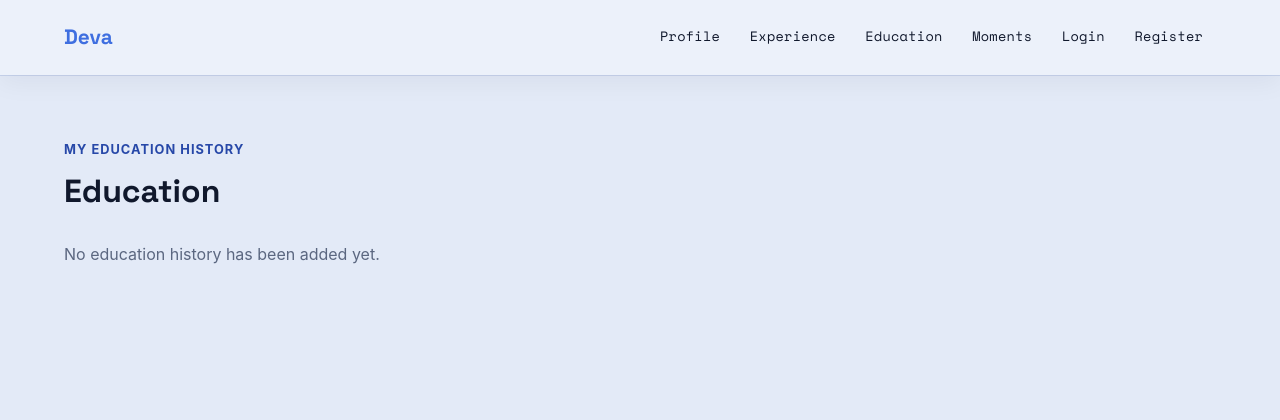
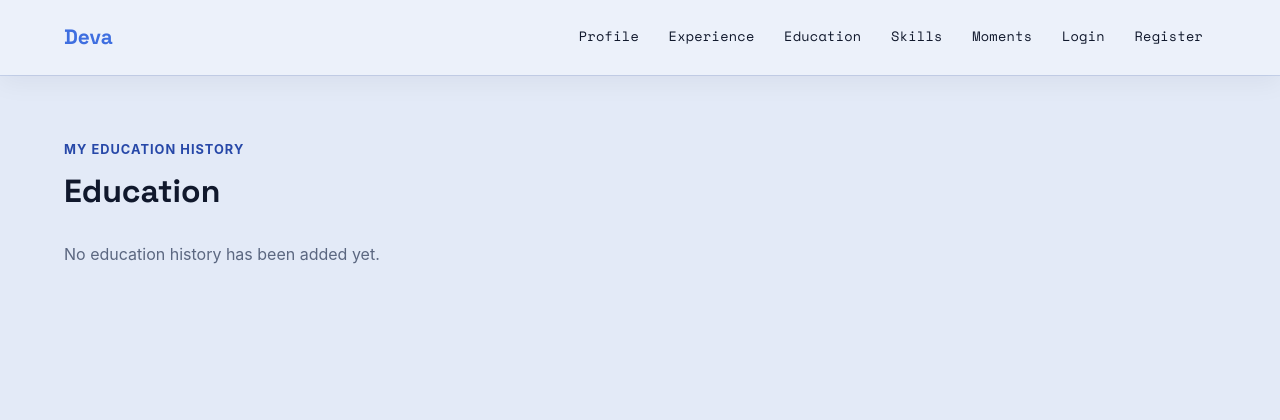
Before and after one commit to depadangkall/myportofolio, a Django app: page /education/ in a window 1280 px wide. Shown: the top 420 px of the page. Run offline with Django 5.2, Linux system fonts and the light colour scheme.

Commit message:
feat(ui): load shared utils script and add Skills link to navbar

```diff
--- a/templates/base.html
+++ b/templates/base.html
@@ -8,6 +8,7 @@
     <link rel="preconnect" href="https://fonts.gstatic.com" crossorigin>
     <link href="https://fonts.googleapis.com/css2?family=Space+Grotesk:wght@500;700&family=Space+Mono:wght@400;700&display=swap" rel="stylesheet">
     <link rel="stylesheet" href="/static/css/style.css">
+    <script src="{% static 'js/utils.js' %}"></script>
     {% block meta %}{% endblock meta %}
 </head>
 <body>
@@ -18,6 +19,7 @@
                 <a href="{% url 'main:show_main' %}">Profile</a>
                 <a href="{% url 'main:show_experience' %}">Experience</a>
                 <a href="{% url 'main:show_education' %}">Education</a>
+                <a href="{% url 'main:show_skills' %}">Skills</a>
                 <a href="{% url 'main:show_moments' %}">Moments</a>
                 {% if user.is_authenticated %}
                     <span class="nav-user">{{ user.username }}</span>
```
